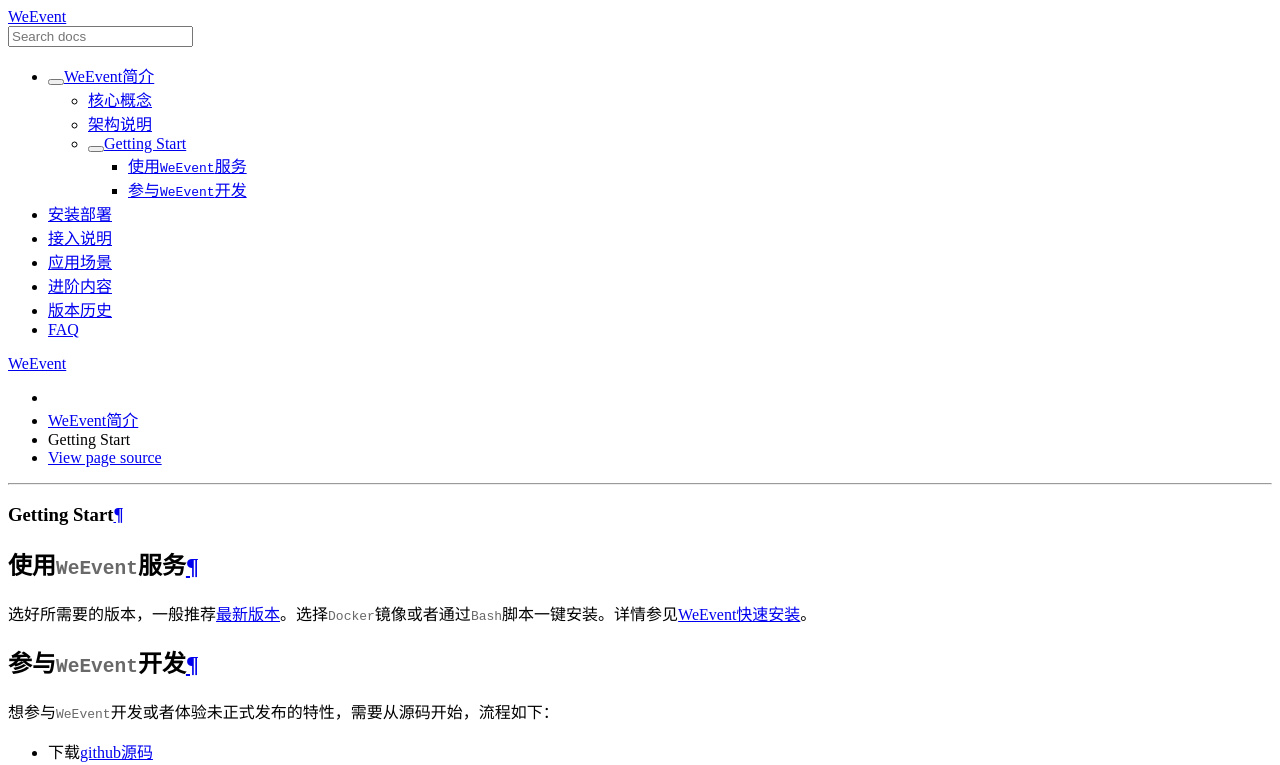
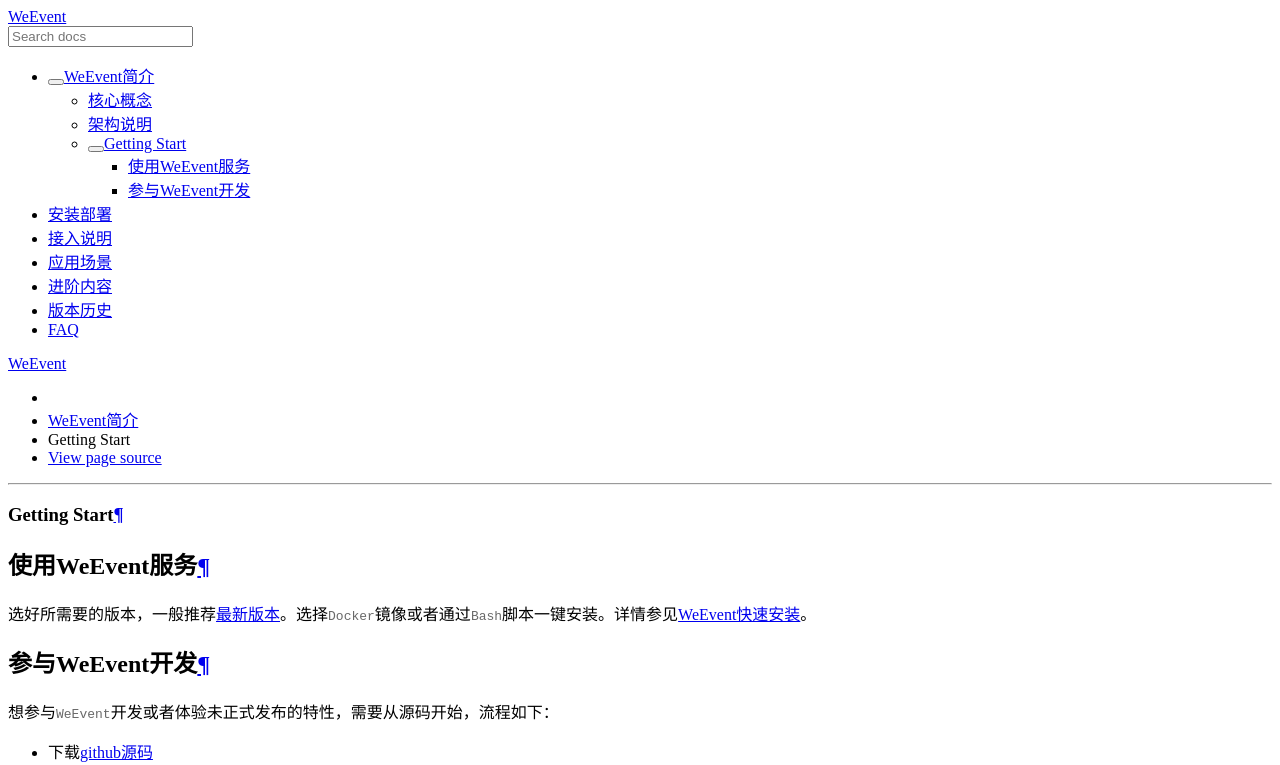
Before and after one commit to WeBankBlockchain/WeEvent-docs, a Sphinx documentation site: the page built from docs/introduction/getting-start.md, in a window 1280 px wide. Shown: the top 765 px of the page. Built offline with Sphinx 7.4.7 and the Read the Docs theme 2.0.0, drawn with Linux system fonts in a browser that asks for light colours.

```diff
--- a/docs/introduction/getting-start.md
+++ b/docs/introduction/getting-start.md
@@ -1,10 +1,10 @@
 ## Getting Start
 
-### 使用`WeEvent`服务
+### 使用WeEvent服务
 
 选好所需要的版本，一般推荐[最新版本](https://github.com/WeBankFinTech/WeEvent/releases)。选择`Docker`镜像或者通过`Bash`脚本一键安装。详情参见[WeEvent快速安装](../install/quickinstall.html)。
 
-### 参与`WeEvent`开发
+### 参与WeEvent开发
 
 想参与`WeEvent`开发或者体验未正式发布的特性，需要从源码开始，流程如下：
 
```
Also changed, not shown: docs/install/module/broker.md (+1 -1 lines), docs/install/module/governance.md (+1 -1 lines), docs/install/quickinstall.md (+1 -1 lines).
